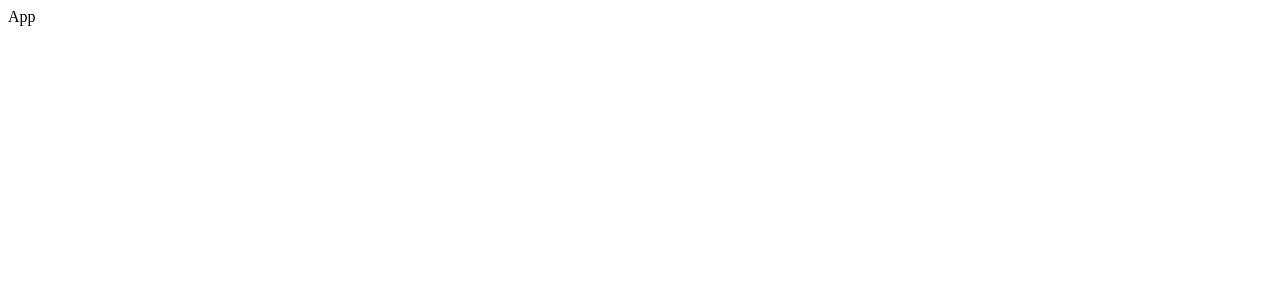
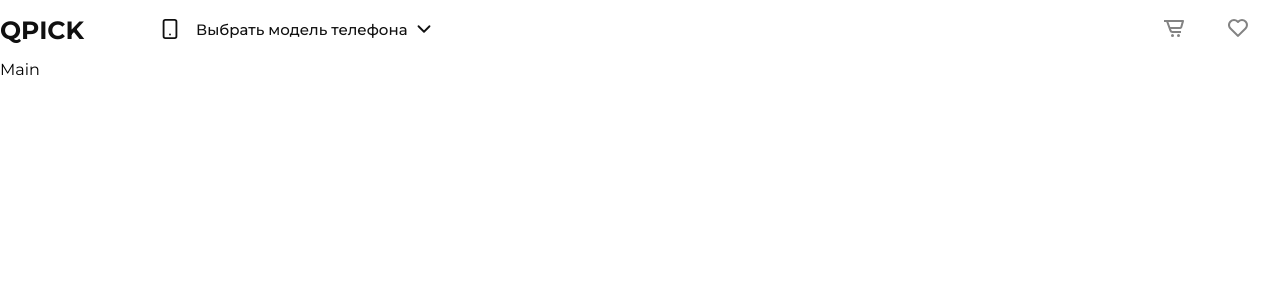
Before and after one commit to frost1335/Project-QPICK, a React (Create React App) app in the folder client/: page / in a window 1280 px wide. Shown: the top 300 px of the page. Built offline with nearby package versions, Linux system fonts and the light colour scheme.

Commit message:
Navbar added

```diff
--- a/client/package.json
+++ b/client/package.json
@@ -6,9 +6,15 @@
     "@testing-library/jest-dom": "^5.16.4",
     "@testing-library/react": "^13.1.1",
     "@testing-library/user-event": "^13.5.0",
+    "axios": "^0.26.1",
     "react": "^18.0.0",
     "react-dom": "^18.0.0",
+    "react-icons": "^4.3.1",
+    "react-redux": "^8.0.1",
+    "react-router-dom": "^6.3.0",
     "react-scripts": "5.0.1",
+    "redux-thunk": "^2.4.1",
+    "sass": "^1.50.1",
     "web-vitals": "^2.1.4"
   },
   "scripts": {
--- a/client/public/index.html
+++ b/client/public/index.html
@@ -10,34 +10,10 @@
       content="Web site created using create-react-app"
     />
     <link rel="apple-touch-icon" href="%PUBLIC_URL%/logo192.png" />
-    <!--
-      manifest.json provides metadata used when your web app is installed on a
-      user's mobile device or desktop. See https://developers.google.com/web/fundamentals/web-app-manifest/
-    -->
     <link rel="manifest" href="%PUBLIC_URL%/manifest.json" />
-    <!--
-      Notice the use of %PUBLIC_URL% in the tags above.
-      It will be replaced with the URL of the `public` folder during the build.
-      Only files inside the `public` folder can be referenced from the HTML.
-
-      Unlike "/favicon.ico" or "favicon.ico", "%PUBLIC_URL%/favicon.ico" will
-      work correctly both with client-side routing and a non-root public URL.
-      Learn how to configure a non-root public URL by running `npm run build`.
-    -->
     <title>React App</title>
   </head>
   <body>
-    <noscript>You need to enable JavaScript to run this app.</noscript>
     <div id="root"></div>
-    <!--
-      This HTML file is a template.
-      If you open it directly in the browser, you will see an empty page.
-
-      You can add webfonts, meta tags, or analytics to this file.
-      The build step will place the bundled scripts into the <body> tag.
-
-      To begin the development, run `npm start` or `yarn start`.
-      To create a production bundle, use `npm run build` or `yarn build`.
-    -->
   </body>
 </html>
--- a/client/src/App.jsx
+++ b/client/src/App.jsx
@@ -1,9 +1,12 @@
-import React from 'react'
+import React from "react";
+import Main from "./pages/Main/Main";
 
 const App = () => {
   return (
-    <div>App</div>
-  )
-}
+    <div>
+      <Main></Main>
+    </div>
+  );
+};
 
-export default App
+export default App;
--- /dev/null
+++ b/client/src/components/Navbar/Navbar.jsx
@@ -0,0 +1,41 @@
+import React from "react";
+import "./Navbar.scss";
+import { Link } from "react-router-dom";
+
+import { BiCartAlt, BiHeart } from "react-icons/bi";
+import { FiChevronDown, FiSmartphone } from "react-icons/fi";
+
+const Navbar = () => {
+  return (
+    <div className="container">
+      <div className="Navbar">
+        <div className="nav_left">
+          <p className="nav_logo">QPICK</p>
+          <div className="menu">
+            <p className="menu_text">
+              <FiSmartphone className="phone" /> Выбрать модель телефона{" "}
+              <FiChevronDown className="down" />
+            </p>
+            {/* <ul>
+              <li>Apple</li>
+              <li>Apple</li>
+              <li>Apple</li>
+              <li>Apple</li>
+              <li>Apple</li>
+            </ul> */}
+          </div>
+        </div>
+        <div className="nav_right">
+          <Link to="/">
+            <BiCartAlt />
+          </Link>
+          <Link to="/">
+            <BiHeart />
+          </Link>
+        </div>
+      </div>
+    </div>
+  );
+};
+
+export default Navbar;
--- /dev/null
+++ b/client/src/components/Navbar/Navbar.scss
@@ -0,0 +1,58 @@
+.Navbar {
+  width: 100%;
+  display: flex;
+  align-items: center;
+  justify-content: space-between;
+  padding: 15px 0;
+
+  .nav_left {
+    display: flex;
+    align-items: center;
+
+    .nav_logo {
+      font-style: normal;
+      font-weight: 700;
+      font-size: 25px;
+      line-height: 30px;
+      color: #101010;
+    }
+
+    .menu_text {
+      font-style: normal;
+      font-weight: 500;
+      font-size: 15px;
+      line-height: 18px;
+      color: #101010;
+      display: flex;
+      align-items: center;
+      margin-left: 75px;
+      cursor: pointer;
+
+      svg {
+        margin-bottom: 2px;
+      }
+
+      .phone {
+        margin-right: 15px;
+        font-size: 22px;
+      }
+
+      .down {
+        margin-left: 5px;
+        font-size: 22px;
+      }
+    }
+  }
+
+  .nav_right {
+    display: flex;
+    align-items: center;
+    margin-right: 10px;
+
+    svg {
+      color: #838383;
+      font-size: 24px;
+      margin: 0 20px;
+    }
+  }
+}
--- a/client/src/index.jsx
+++ b/client/src/index.jsx
@@ -1,6 +1,13 @@
-import React from "react";
-import ReactDOM from "react-dom";
+import { createRoot } from "react-dom/client";
 
+import { BrowserRouter } from "react-router-dom";
+
+import "./index.scss";
 import App from "./App";
 
-ReactDOM.render(<App />, document.getElementById("root"));
+const root = createRoot(document.getElementById("root"));
+root.render(
+  <BrowserRouter>
+    <App />
+  </BrowserRouter>
+);
--- /dev/null
+++ b/client/src/index.scss
@@ -0,0 +1,15 @@
+@import url("https://fonts.googleapis.com/css2?family=Montserrat:ital,wght@0,100;0,200;0,300;0,400;0,500;0,600;0,700;0,900;1,400;1,600&display=swap");
+
+* {
+  margin: 0;
+  padding: 0;
+}
+
+body {
+  font-family: "Montserrat", sans-serif;
+}
+
+.container {
+  max-width: 1310px;
+  margin: auto;
+}
--- /dev/null
+++ b/client/src/pages/Main/Main.jsx
@@ -0,0 +1,13 @@
+import React from "react";
+import Navbar from "../../components/Navbar/Navbar";
+
+const Main = () => {
+  return (
+    <div>
+      <Navbar />
+      Main
+    </div>
+  );
+};
+
+export default Main;
```
Also changed, not shown: client/src/pages/Product/Product.jsx (added, +9 -0 lines), 1 other file (tests, documents, lock files or other folders).
